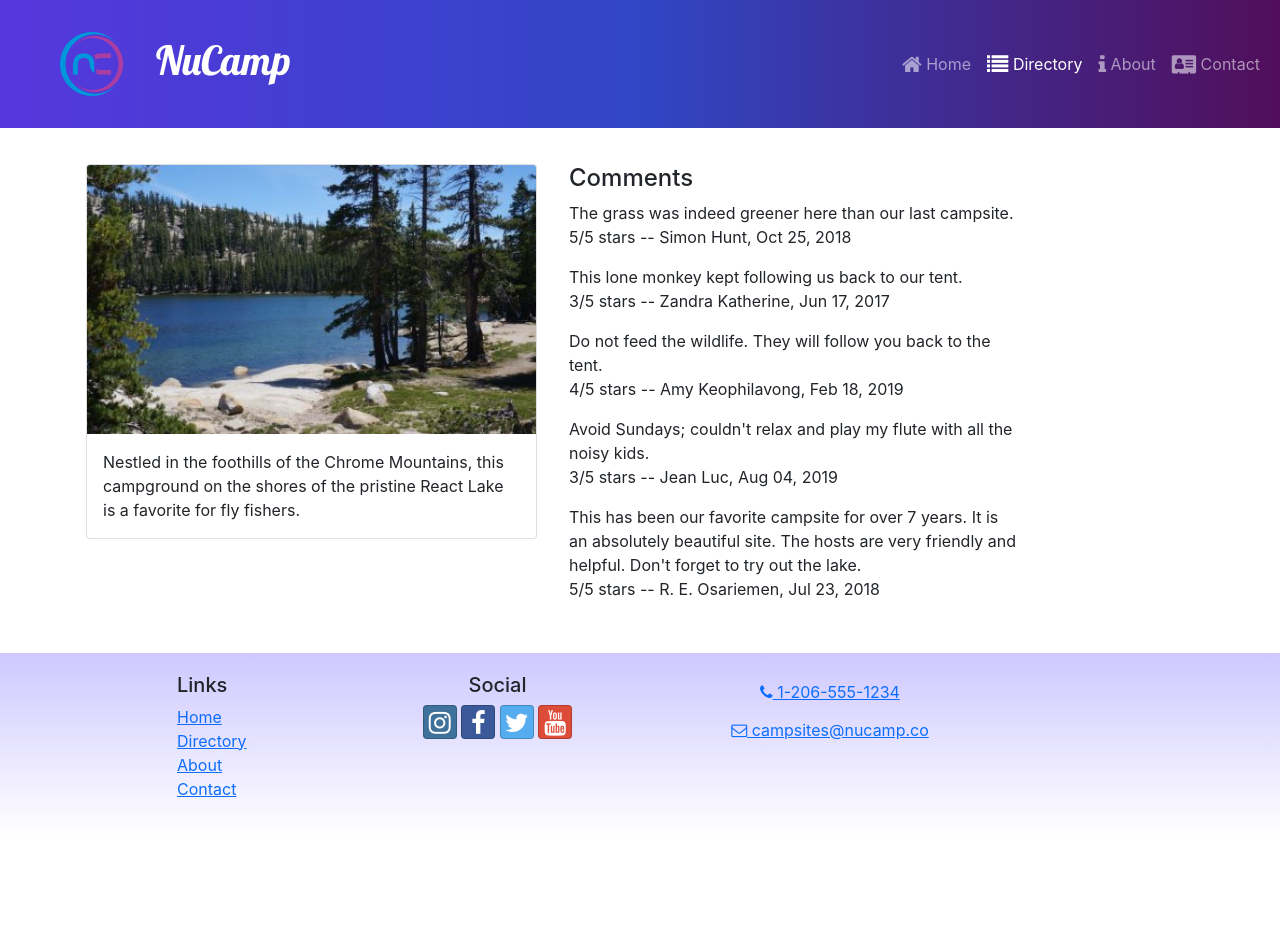
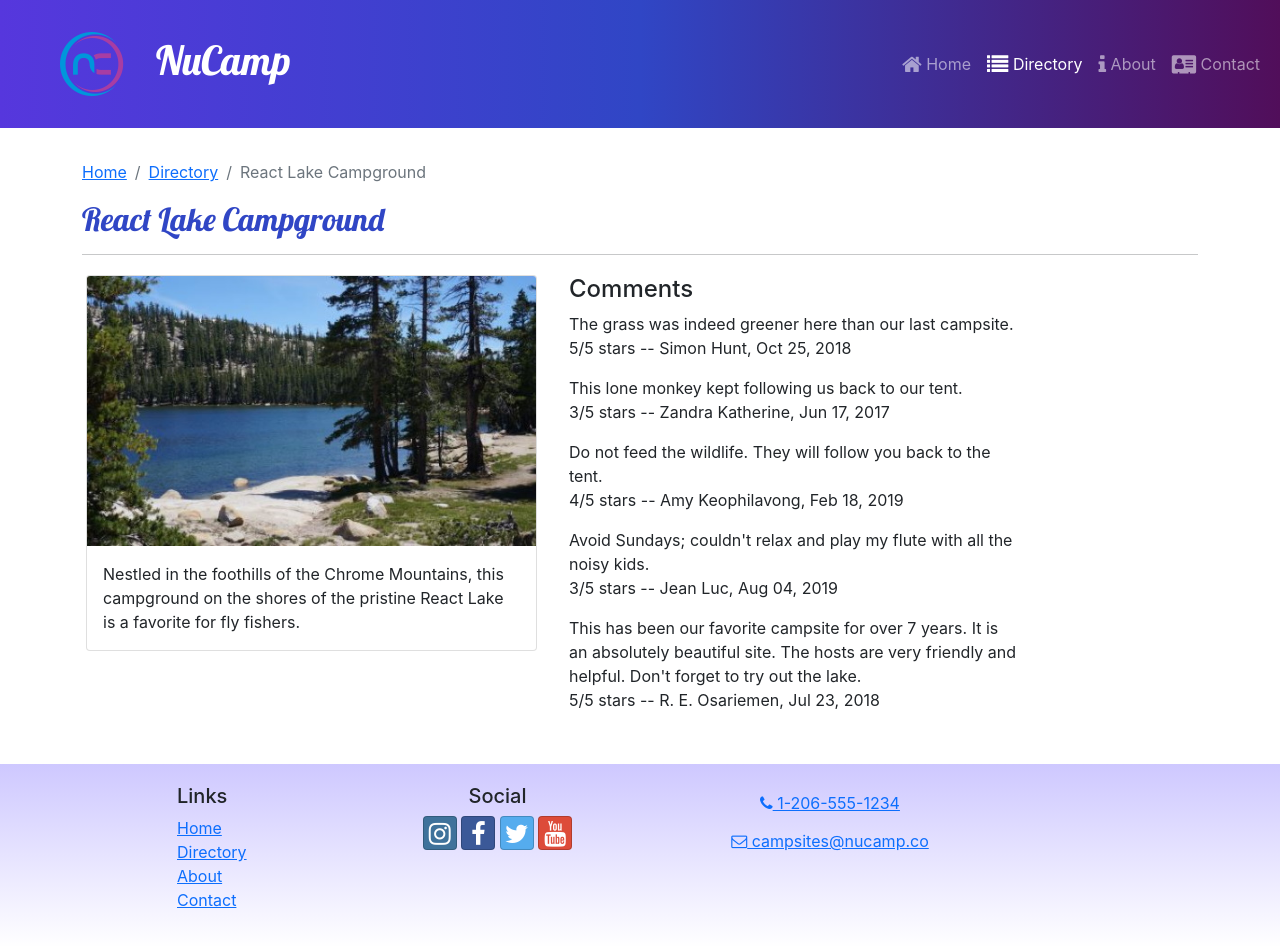
Before and after one commit to kgruca/reactnu, a React (Create React App) app: page /directory/0 in a window 1280 px wide. Before the commit the page ends 837 px from the top, so only its background shows below. Built offline with nearby package versions, Linux system fonts and the light colour scheme.

Commit message:
added SubHeader to campsitedetailpage, campsitedirectorypage, homepage

```diff
--- a/src/pages/CampsiteDetailPage.js
+++ b/src/pages/CampsiteDetailPage.js
@@ -3,6 +3,7 @@
 import { selectCampsiteById } from "../features/campsites/campsitesSlice";
 import CampsiteDetail from '../features/campsites/CampsiteDetail';
 import CommentsList from '../features/comments/CommentsList';
+import SubHeader from "../components/Subheader";
 
 const CampsiteDetailPage = () => {
     const { campsiteId } = useParams();
@@ -10,6 +11,7 @@
 
     return (
         <Container>
+            <SubHeader current={campsite.name} detail={true} />
             <Row>
                 <CampsiteDetail campsite={campsite} />
                 <CommentsList campsiteId={campsiteId} />
--- a/src/pages/CampsitesDirectoryPage.js
+++ b/src/pages/CampsitesDirectoryPage.js
@@ -1,12 +1,14 @@
 import { Container, Row, Col } from "reactstrap";
 import CampsitesList from "../features/campsites/CampsitesList";
+import SubHeader from "../components/Subheader";
 
 
 const CampsiteDirectoryPage = () => {
 
     return (
         <Container>
-                    <CampsitesList />
+            <SubHeader current='Directory' />
+            <CampsitesList />
         </Container>
     );
 };
--- a/src/pages/HomePage.js
+++ b/src/pages/HomePage.js
@@ -1,9 +1,11 @@
 import { Container } from "reactstrap";
 import DisplayList from "../features/display/DisplayList";
+import SubHeader from "../components/Subheader";
 
 const HomePage = () => {
     return (
         <Container>
+            <SubHeader current='Home' />
             <DisplayList />
         </Container>
     )
```
